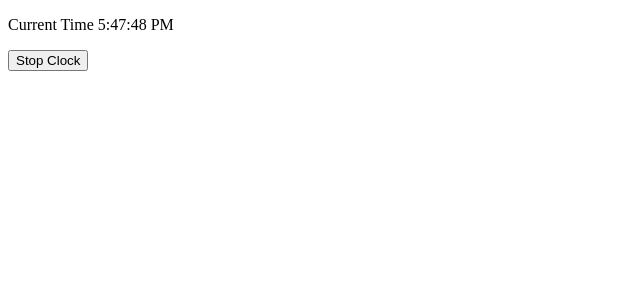
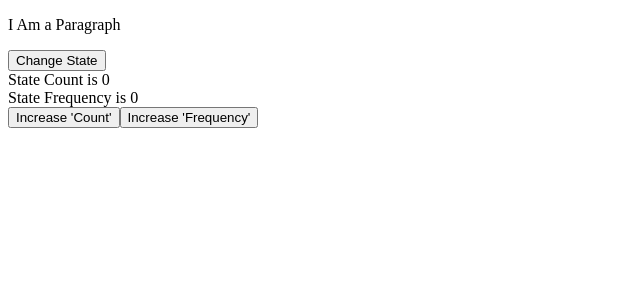
Before and after one commit to PollobAtGit/js-101, a React (Create React App) app in the folder react/: page / in a window 1280 px wide. Shown: the top 300 px of the page, without its empty margins (0-640 px from the left). Built offline with nearby package versions, Linux system fonts and the light colour scheme.

Commit message:
React Life Cycle component States are merged

```diff
--- /dev/null
+++ b/react/src/App-5-24-2018/App.js
@@ -0,0 +1,12 @@
+import React from "react";
+import { LifeCycleHooks } from "./LifeCycleHooks";
+import { ComponentStatesAreSeparate } from "./ComponentStatesAreSeparate";
+
+export class App extends React.Component {
+    render() {
+        return <div>
+            <LifeCycleHooks />
+            <ComponentStatesAreSeparate />
+        </div>;
+    }
+}
--- /dev/null
+++ b/react/src/App-5-24-2018/ChangeStateButton.js
@@ -0,0 +1,17 @@
+import React from "react";
+
+export class ChangeStateButton extends React.Component {
+
+    constructor(props) {
+        super(props);
+        this.handleClick = this.handleClick.bind(this);
+    }
+
+    handleClick() {
+        this.props.handleClick();
+    }
+
+    render() {
+        return <button onClick={this.handleClick}>Change State</button>;
+    }
+}
--- /dev/null
+++ b/react/src/App-5-24-2018/ComponentStatesAreSeparate.js
@@ -0,0 +1,34 @@
+import React from "react";
+import { PressCount } from "./PressCount";
+
+export class ComponentStatesAreSeparate extends React.Component {
+
+    constructor(props) {
+        super(props);
+        this.state = { countPressed: 0, frequencyPressed: 0 };
+        this.handleCountPress = this.handleCountPress.bind(this);
+        this.handleFrequencyPress = this.handleFrequencyPress.bind(this);
+    }
+
+    handleCountPress() {
+        // This approach to read value from state directly is not recommended. This might cause issue
+        // though it might work sometims too
+        // The issue occurs due to the fact that sometimes react might batch state update operations
+        this.setState({ countPressed: this.state.countPressed + 1 });
+    }
+
+    handleFrequencyPress() {
+        // State changes are merged not replaced by the entire object. So frequencyPressed will
+        // be replacd after this statment but countPressed will be unchanged
+        this.setState((prevState, t) => ({ frequencyPressed: prevState.frequencyPressed + 1 }));
+    }
+
+    render() {
+        return <div>
+            <div>State Count is {this.state.countPressed}</div>
+            <div>State Frequency is {this.state.frequencyPressed}</div>
+            <PressCount handleCountPress={this.handleCountPress} forButton="Count" />
+            <PressCount handleCountPress={this.handleFrequencyPress} forButton="Frequency" />
+        </div>;
+    }
+}
--- /dev/null
+++ b/react/src/App-5-24-2018/LifeCycleHooks.js
@@ -0,0 +1,47 @@
+import React from "react";
+import { ChangeStateButton } from "./ChangeStateButton";
+
+/**
+ * Order without re-render
+ *      1# Constructor
+ *      2# Component Will Mount
+ *      3# Render
+ *      4# Component Did Mount
+ *
+ * Component state's are encapsulated/private
+ * setState literally invokes only 'render'. Not any other life cycle hooks such as componentWillMount, componentDidMount etc.
+ */
+
+export class LifeCycleHooks extends React.Component {
+
+    constructor(props) {
+        super(props);
+        this.rerender = this.rerender.bind(this);
+
+        console.log("Constructor");
+    }
+
+    componentWillMount() {
+        console.log("Component Will Mount");
+    }
+
+    componentDidMount() {
+        console.log("Component Did Mount");
+    }
+
+    componentWillUnmount() {
+        console.log("Component Will Unmount");
+    }
+
+    rerender() {
+        this.setState({});
+    }
+
+    render() {
+        console.log("Render");
+        return <div>
+            <p>I Am a Paragraph</p>
+            <ChangeStateButton handleClick={this.rerender} />
+        </div>;
+    }
+}
--- /dev/null
+++ b/react/src/App-5-24-2018/PressCount.js
@@ -0,0 +1,17 @@
+import React from "react";
+
+export class PressCount extends React.Component {
+
+    constructor(props) {
+        super(props);
+        this.handleClick = this.handleClick.bind(this);
+    }
+
+    handleClick() {
+        this.props.handleCountPress();
+    }
+
+    render() {
+        return <button onClick={this.handleClick}>Increase '{this.props.forButton}'</button>;
+    }
+}
--- a/react/src/index.js
+++ b/react/src/index.js
@@ -2,7 +2,8 @@ import React from "react";
 import ReactDOM from "react-dom";
 
 // import { App } from "./App-5-22-2018/App";
-import { App } from "./App-5-23-2018/App";
+// import { App } from "./App-5-23-2018/App";
+import { App } from "./App-5-24-2018/App";
 
 // ReactDOM.render(<App />, document.getElementById('root'));
 ReactDOM.render(<App />, document.getElementById('root'));
```
